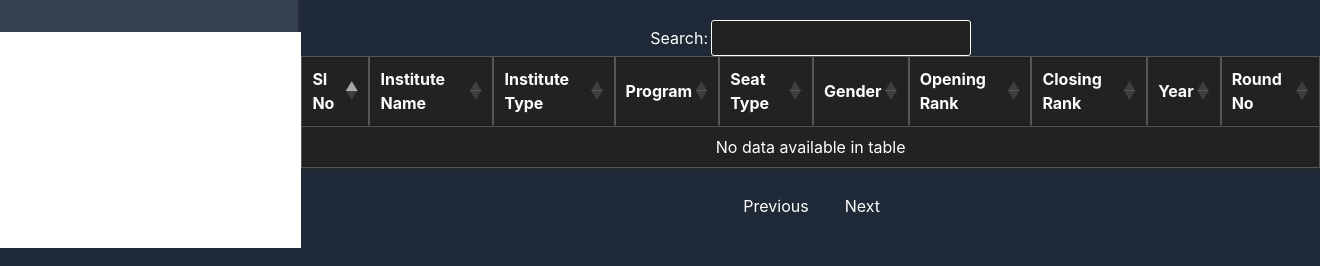
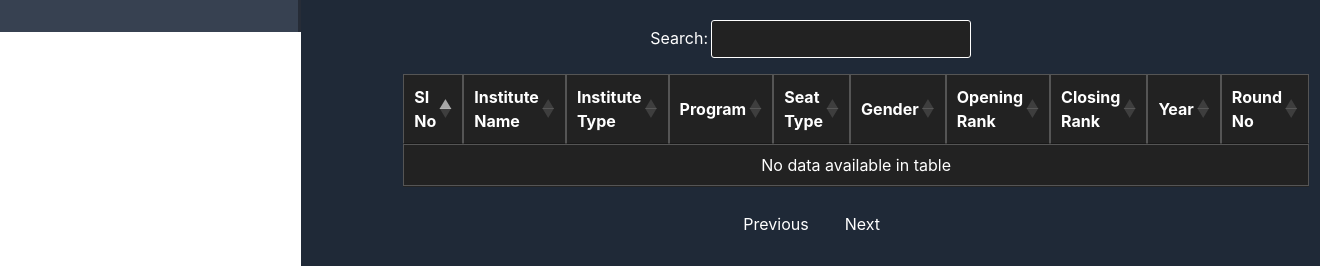
Before and after one commit to Akshat2403/JosaaDataAnalysis, a Django app: template main/templates/main/digvijay_q1.html in a window 1320 px wide. Shown: the part 768-1034 px from the top of the page. Run offline with Django 3.2, Linux system fonts and the light colour scheme; the template is opened without the code that fills it, so the values that code supplies are empty; some libraries are stand-ins or nearby versions.

Commit message:
minor changes

```diff
--- a/main/templates/main/Mohit_q1.html
+++ b/main/templates/main/Mohit_q1.html
@@ -28,7 +28,7 @@
 </head>
 <body>
   {% block content %}
-  <h1 style="padding-top: 10px;text-align:center;">What is the Popularity Variation between New and Old IITs?
+  <h1 style="padding-top: 10px;text-align:center; font-size: 5vh;">What is the Popularity Variation between New and Old IITs?
   </h1>
   <div id="graph-container" style="width:80vw; height: 70vh;"></div>
   <div class="button-container">
--- a/main/templates/main/Mohit_q1exp.html
+++ b/main/templates/main/Mohit_q1exp.html
@@ -9,7 +9,7 @@
 </head>
 <body style="background-color: rgb(31, 41, 55); color: white;">
   {% block content %}
-  <h1 style="padding-top: 10px;text-align:center;">What is the Popularity Variation among New IITs?
+  <h1 style="padding-top: 10px;text-align:center; font-size: 5vh;">What is the Popularity Variation among New IITs?
   </h1>
   <div id="graph-container" style="width: 80vw; height: 70vh;"></div>
 
--- a/main/templates/main/Mohit_q1exp2.html
+++ b/main/templates/main/Mohit_q1exp2.html
@@ -10,7 +10,7 @@
 <body style="background-color: rgb(31, 41, 55); color: white;">
   {% block content %}
 
-  <h1 style="padding-top: 10px;text-align:center;">What is the Popularity Variation among Old IITs?
+  <h1 style="padding-top: 10px;text-align:center; font-size: 5vh;">What is the Popularity Variation among Old IITs?
   </h1>
   <div id="graph-container" style="width: 80vw; height: 70vh; "></div>
 
--- a/main/templates/main/branch_popularity.html
+++ b/main/templates/main/branch_popularity.html
@@ -126,7 +126,7 @@
   <div class="load"></div>
   <div id="fade">
     <div>
-      <h1 style="padding-top: 10px; text-align:center;">What is the Popularity Variation of Different branches?
+      <h1 style="padding-top: 10px; text-align:center; font-size: 5vh;">What is the Popularity Variation of Different branches?
       </h1>
     </div>
     <div id="graph-container" style="width: 80vw; height: 70vh; padding-top: 30px;"></div>
--- a/main/templates/main/digvijay_q1.html
+++ b/main/templates/main/digvijay_q1.html
@@ -24,8 +24,11 @@
             display: flex;
             flex-direction: column;
             align-items: center;
+            justify-content: center;
             padding-top: 2%;
             padding-bottom: 2%;
+            width: 90%;
+            padding-left: 10%;
         }
         div.dataTables_wrapper div.dataTables_paginate span .ellipsis{
             color: white !important;
@@ -46,11 +49,15 @@
         .dataTables_wrapper .dataTables_length{
             display: none;
         }
+        div.dataTables_wrapper div.dataTables_filter{
+            padding-bottom: 2%;
+        }
 
         div.dataTables_wrapper div.dataTables_filter input {
             background-color: #222;
             color: #FFF;
             border: 1px solid #FFF;
+            padding-bottom: 2%;
             /* Add any other CSS styles as needed */
         }
 
@@ -58,9 +65,10 @@
          .dark-table {
                     background-color: #333;
                     color: white;
-                    width: 100%;
+                    width: 70%;
                     position: relative;
                     text-align: center;
+                    justify-content: center;
                 }
 
                 .dark-table th,
```
